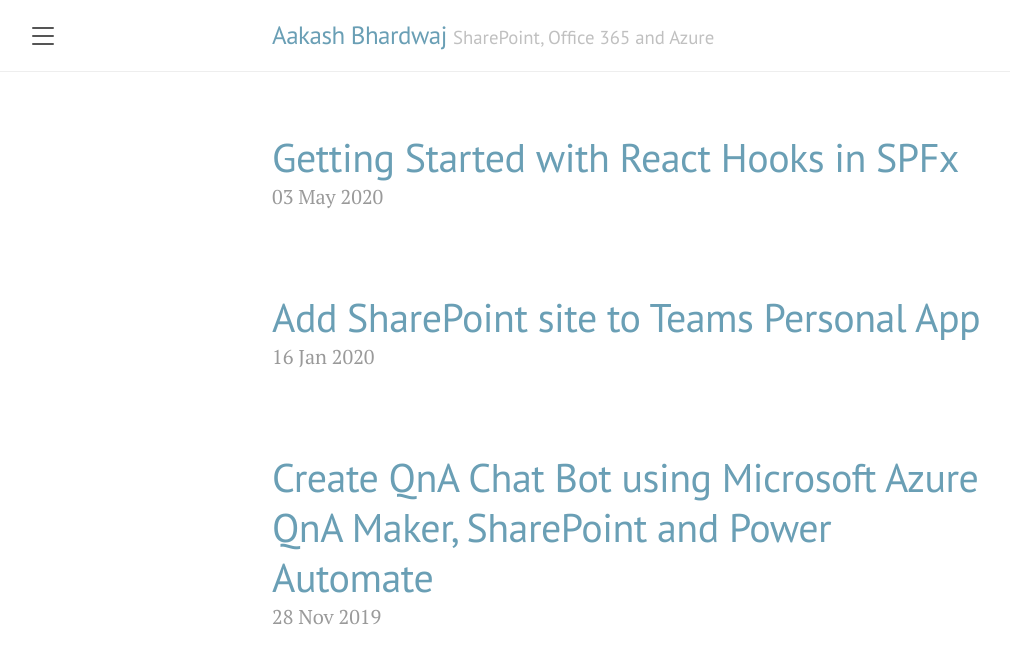
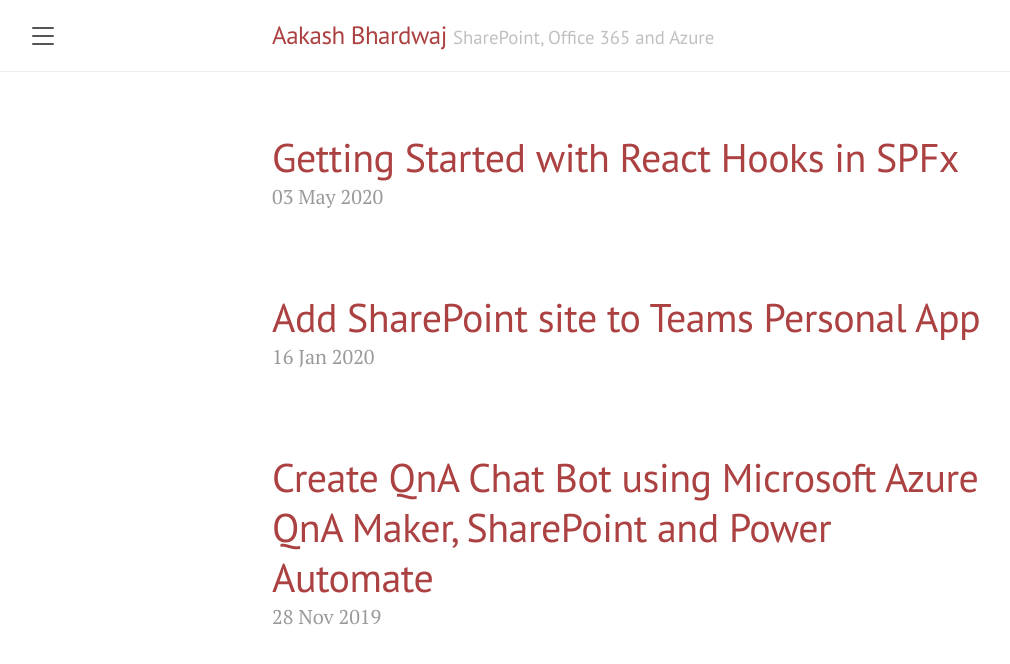
Before and after one commit to aakashbhardwaj619/aakashbhardwaj619.github.io, a Jekyll site: the page built from index.html, in a window 1280 px wide. Shown: the top 664 px of the page, without its empty margins (8-1018 px from the left). Built offline with Jekyll 4.4.1, drawn with Linux system fonts in a browser that asks for light colours.

Commit message:
Update default.html

```diff
--- a/_layouts/default.html
+++ b/_layouts/default.html
@@ -3,7 +3,7 @@
 
   {% include head.html %}
 
-  <body class="theme-base-0d">
+  <body class="theme-base-08 sidebar-overlay">
 
     {% include sidebar.html %}
 
```
